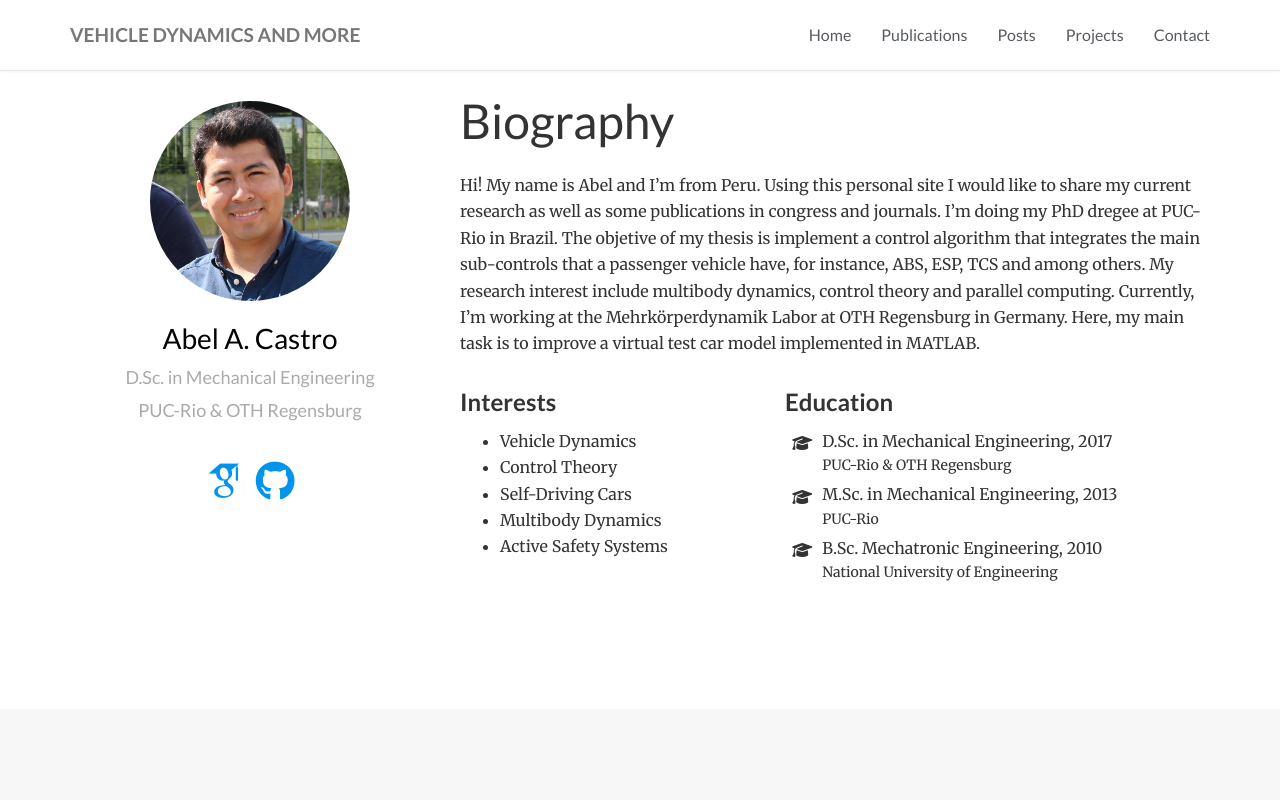
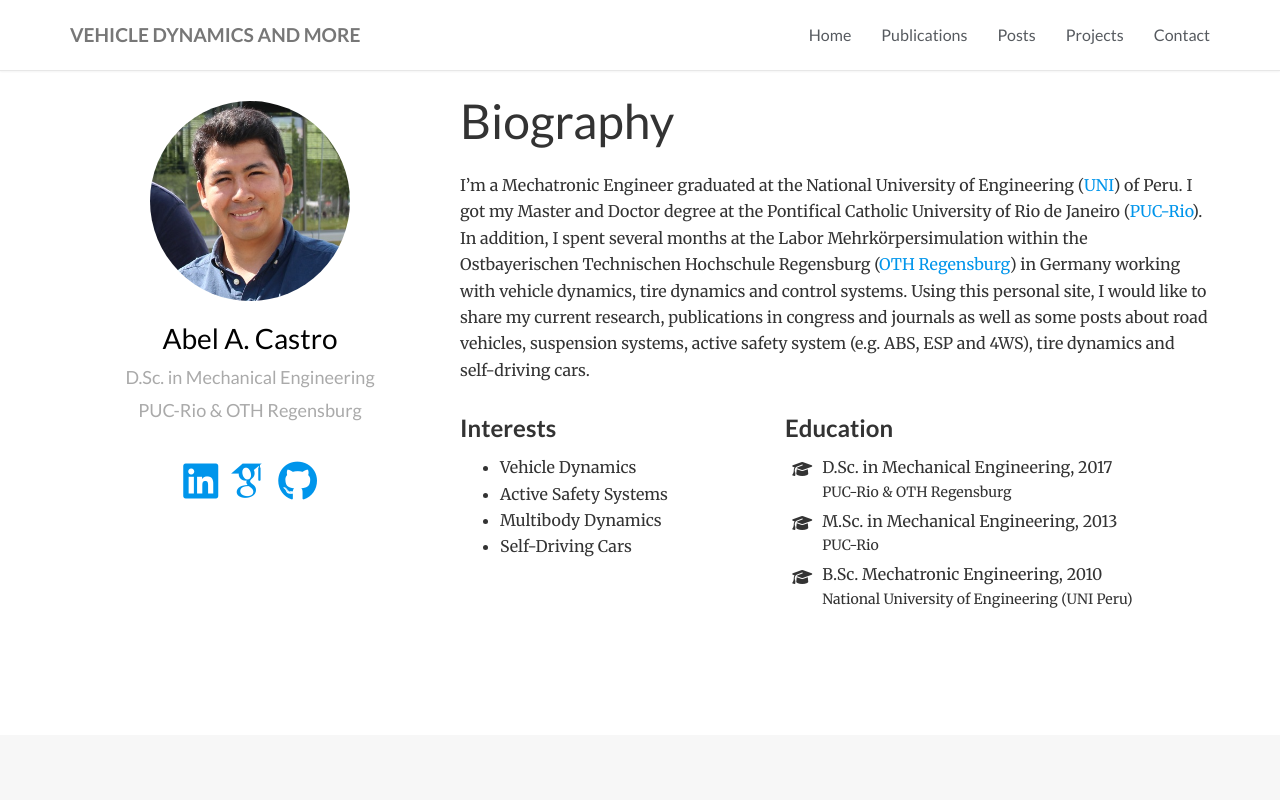
Before and after one commit to aarrietac/academic, a plain HTML site: page index.html in a window 1280 px wide. Shown: the top 800 px of the page. Drawn offline with nearby package versions, Linux system fonts and the light colour scheme; a web font is replaced by a local one.

Commit message:
doc: update biography

```diff
--- a/index.html
+++ b/index.html
@@ -88,6 +88,14 @@
             <ul class="social-icon">
 
                 <li>
+                    <a href="https://www.linkedin.com/in/abel-arrieta-castro-b6272a2a/">
+
+                        <i class="fa fa-linkedin-square big-icon" aria-hidden="true"></i>
+
+                    </a>
+                </li>
+
+                <li>
                     <a href="https://scholar.google.de/citations?user=Hx01hiQAAAAJ&amp;hl=en">
 
                         <i class="ai ai-google-scholar big-icon" aria-hidden="true"></i>
@@ -116,7 +124,16 @@
 
 <h1 id="biography:6083a88ee3411b0d17ce02d738f69d47">Biography</h1>
 
-<p>Hi! My name is Abel and I&rsquo;m from Peru. Using this personal site I would like to share my current research as well as some publications in congress and journals.  I&rsquo;m doing my PhD dregee at PUC-Rio in Brazil. The objetive of my thesis is implement a control algorithm that integrates the main sub-controls that a passenger vehicle have, for instance, ABS, ESP, TCS and among others. My research interest include multibody dynamics, control theory and parallel computing. Currently, I&rsquo;m working at the Mehrkörperdynamik Labor at OTH Regensburg in Germany. Here, my main task is to improve a virtual test car model implemented in MATLAB.</p>
+<p>I&rsquo;m a Mechatronic Engineer graduated at the National University of Engineering
+(<a href="http://www.uni.edu.pe/">UNI</a>) of Peru. I got my Master and Doctor degree at the
+Pontifical Catholic University of Rio de Janeiro (<a href="http://www.puc-rio.br/english/">PUC-Rio</a>).
+In addition, I spent several months at the Labor Mehrkörpersimulation within the
+Ostbayerischen Technischen Hochschule Regensburg (<a href="https://www.oth-regensburg.de/">OTH Regensburg</a>)
+in Germany working with vehicle dynamics, tire dynamics and control systems.
+Using this personal site, I would like to share my current research, publications in
+congress and journals as well as some posts about road vehicles, suspension
+systems, active safety system (e.g. ABS, ESP and 4WS), tire dynamics and
+self-driving cars.</p>
 
 
         <div class="row">
@@ -128,13 +145,11 @@
 
                     <li>Vehicle Dynamics</li>
 
-                    <li>Control Theory</li>
-
-                    <li>Self-Driving Cars</li>
+                    <li>Active Safety Systems</li>
 
                     <li>Multibody Dynamics</li>
 
-                    <li>Active Safety Systems</li>
+                    <li>Self-Driving Cars</li>
 
                 </ul>
             </div>
@@ -165,7 +180,7 @@
                         <i class="fa-li fa fa-graduation-cap"></i>
                         <div class="description">
                             <p class="course">B.Sc. Mechatronic Engineering, 2010</p>
-                            <p class="institution">National University of Engineering</p>
+                            <p class="institution">National University of Engineering (UNI Peru)</p>
                         </div>
                     </li>
 
@@ -489,7 +504,7 @@
     <li>
         <i class="fa fa-envelope fa-fw" aria-hidden="true"></i>
 
-        <span>abel.arrietac AT gmail.com</span>
+        <span>abel DOT arrietac AT gmail DOT com</span>
 
     </li>
 
```
Also changed, not shown: index.xml (+10 -1 lines).
